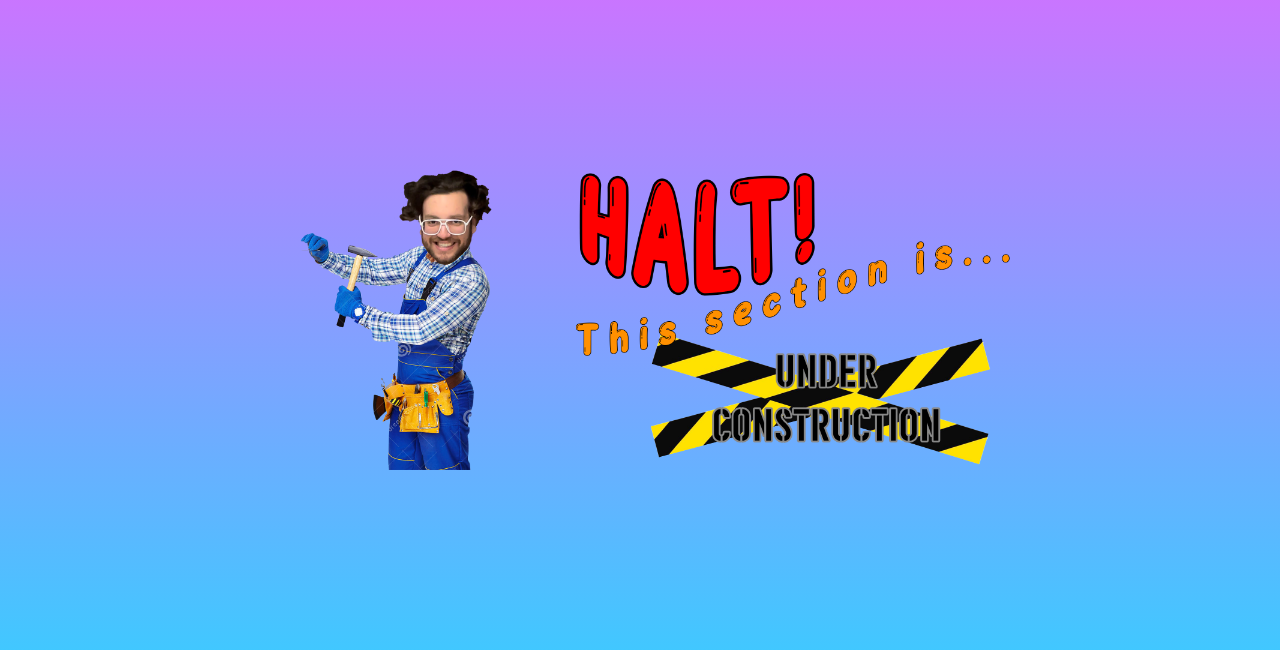
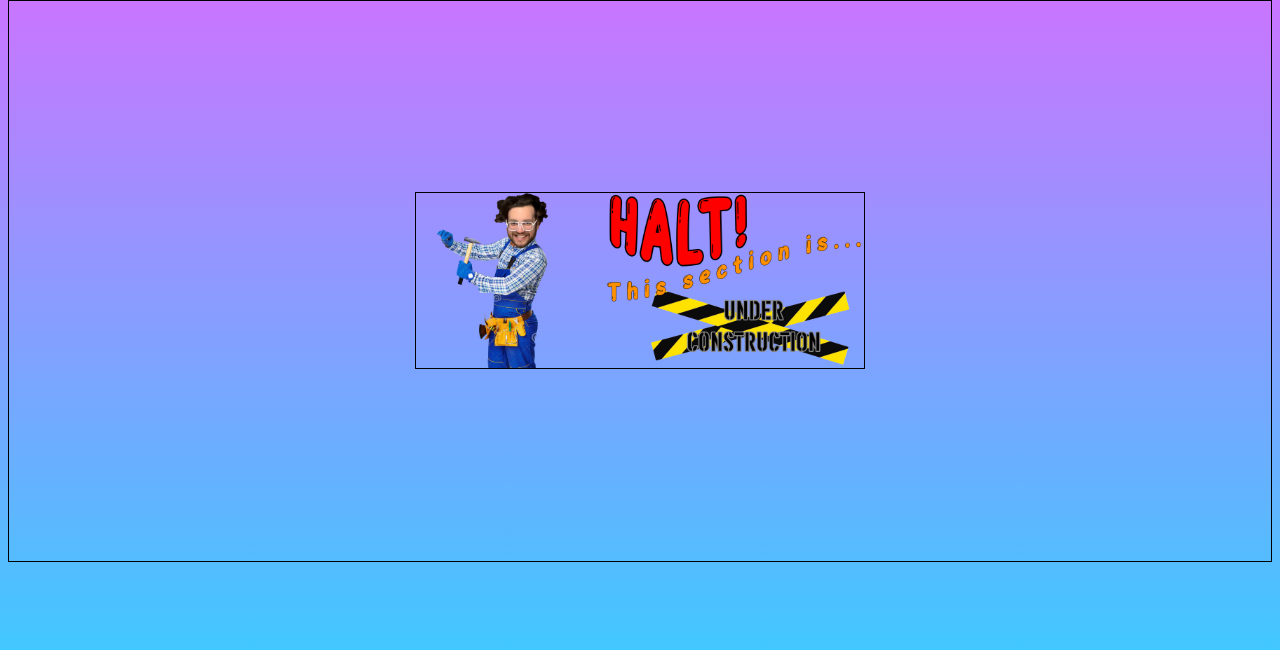
Before and after one commit to PwnyBoy1/kickmychair, a PHP site: page /shop.php in a window 1280 px wide. Shown: the part 130-780 px from the top of the page. Run offline with PHP 8.4, Linux system fonts and the light colour scheme.

Commit message:
Fix styling on shop images of under construction

```diff
--- a/Style.css
+++ b/Style.css
@@ -210,15 +210,24 @@ audio {
     display: flex;
     justify-content: center;
 }
-
+.shop-content{
+    display: flex;
+    justify-content: center;
+    align-items: center;
+    height: 70vh;
+    border: solid 1px black;
+}
 .construction {
     display: flex;
     justify-content: center;
     align-items: center;
-    height: 80vh;
+    border: solid 1px black;
+    max-height: 35vh;
+    flex-wrap: wrap;
+    gap: 10px;
 }
 .construction img{
-    max-height: 300px;
+    max-height: 175px;
 }
 
 .leaderboard-container{
--- a/shop.php
+++ b/shop.php
@@ -1,7 +1,9 @@
 <?php
     include_once 'header.php';
 ?>
-<div class="construction">
-    <img src="./KickMyC/workerdom.png" alt="">
-    <img src="./KickMyC/halt.png" alt="Halt this section is under construction">
+<div class="shop-content">
+    <div class="construction">
+        <img src="./KickMyC/workerdom.png" alt="Dom working">
+        <img src="./KickMyC/halt.png" alt="Halt this section is under construction">
+    </div>
 </div>
```
